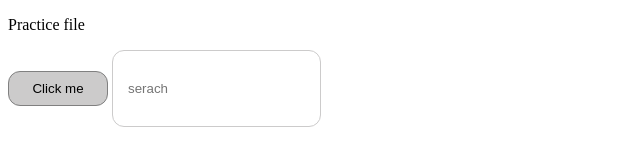
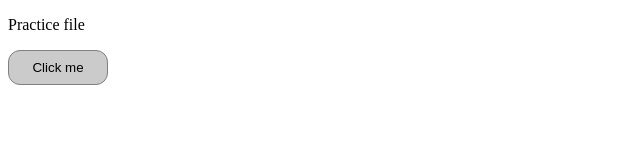
Before and after one commit to ShaikhYaseen01/Prac3, a plain HTML site: page index.html in a window 1280 px wide. Shown: the whole page, without its empty margins (0-640 px from the left). Drawn offline with Linux system fonts and the light colour scheme.

Commit message:
removed feature

```diff
--- a/index.html
+++ b/index.html
@@ -12,18 +12,11 @@
             border: 1px solid gray;
             background-color: rgb(204, 203, 203);
         }
-        input[type="search"]{
-            padding: 30px 15px;
-            border-radius: 12px;
-            border: 1px solid rgb(204, 203, 203);
-        }
-
     </style>
 </head>
 <body>
     <p>Practice file</p>
     <button onclick="handleClick(event)" >Click me </button>
-    <input type="search" name="search" placeholder="serach" >
 
     <script>
         function handleClick(e){
```
